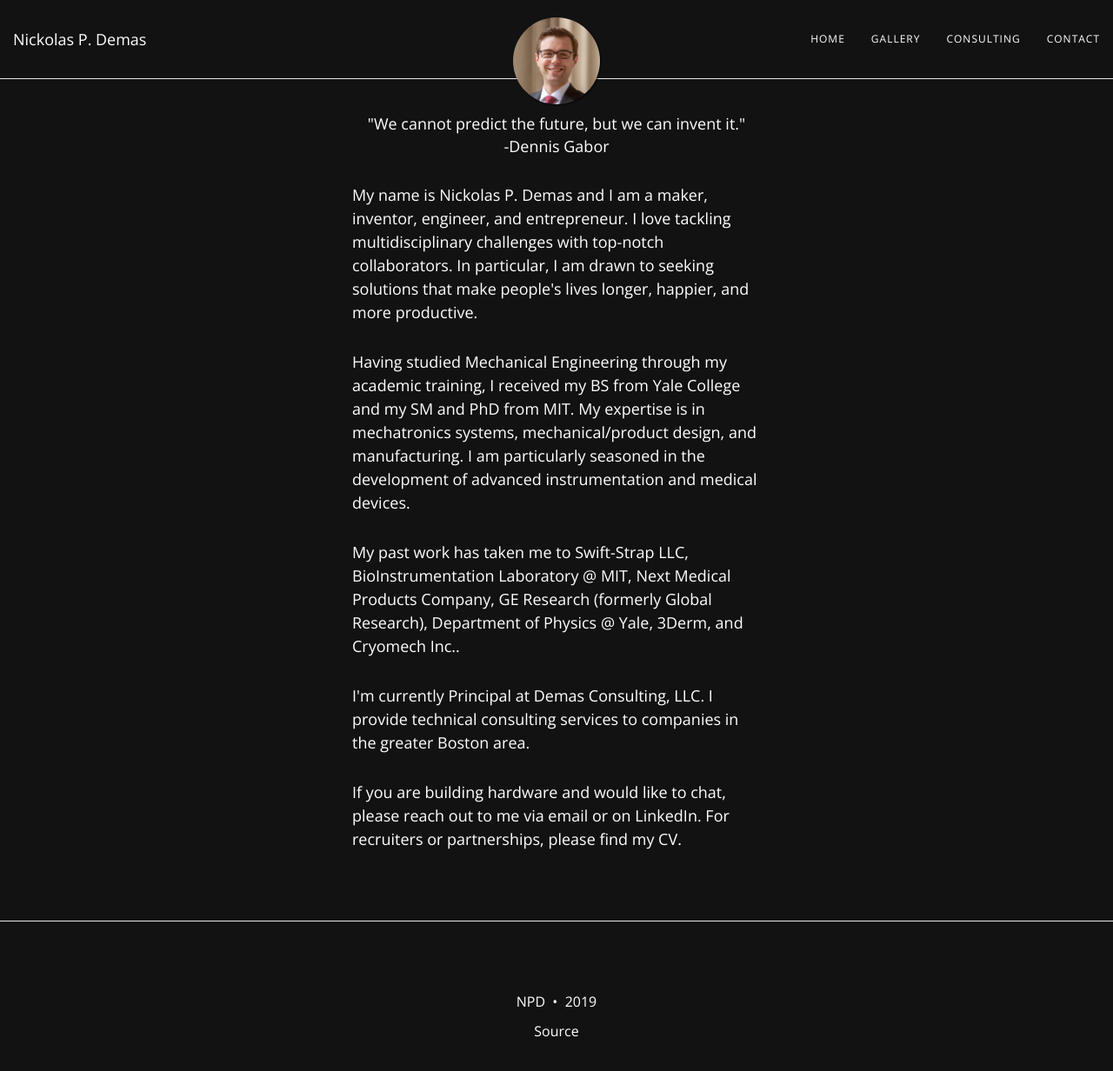
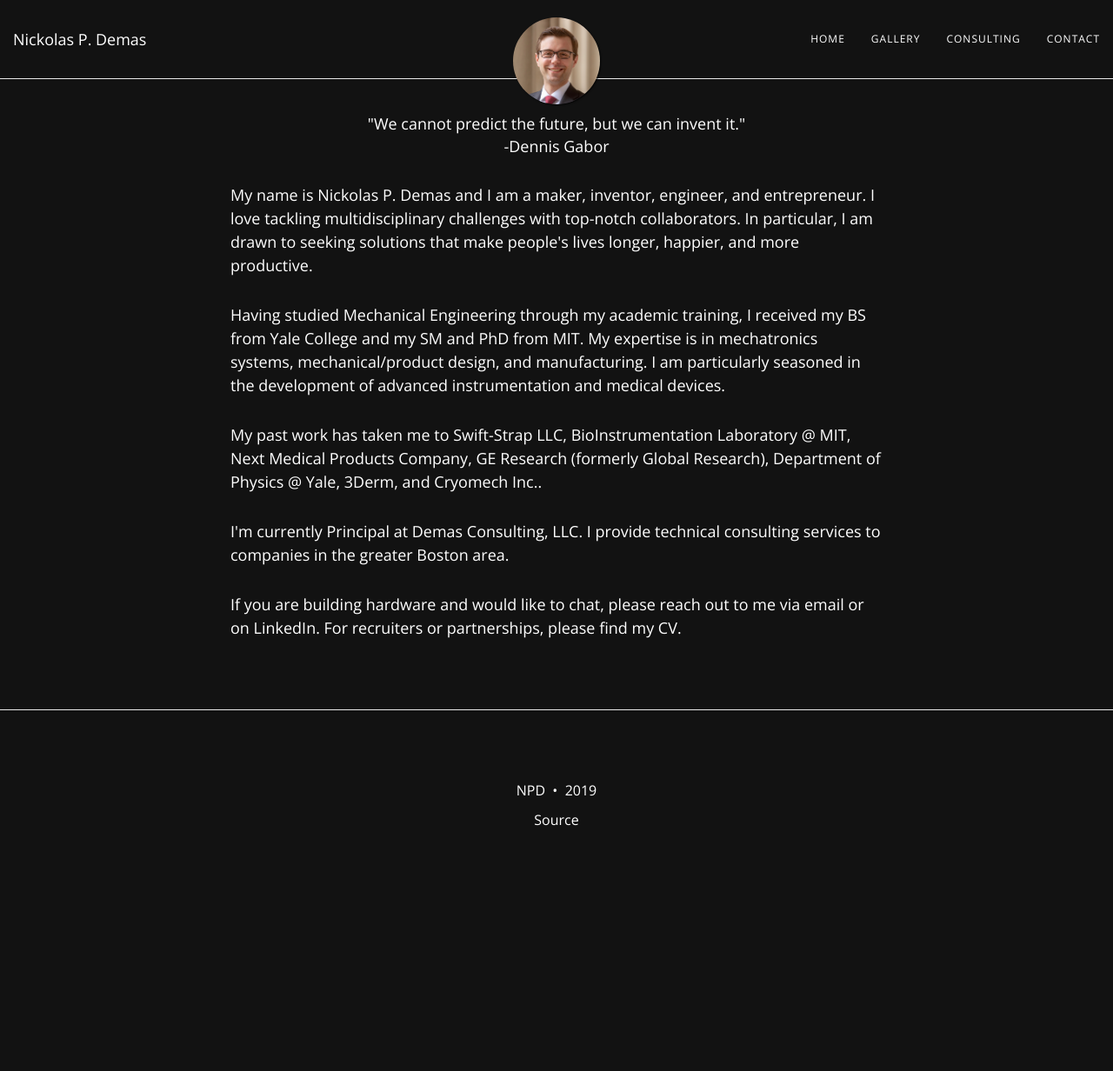
Before and after one commit to npdemas/npdemas.github.io, a Jekyll site: the page built from index.html, in a window 1280 px wide and 1248 px high. Shown: the top 1232 px of the window at 87% size. Built offline with Jekyll 4.4.1, drawn with Linux system fonts in a browser that asks for light colours; nearby versions of some CDN libraries; the list of posts is cut into pages by our own code.

Commit message:
Removed div on paragraphs

```diff
--- a/index.html
+++ b/index.html
@@ -18,7 +18,6 @@
    <br>-Dennis Gabor
 </div>
 
-<div class="col-lg-8 col-lg-offset-2 col-md-10 col-md-offset-1">
 <p>
 My name is Nickolas P. Demas and I am a maker, inventor, engineer, and entrepreneur. I love tackling multidisciplinary challenges with top-notch collaborators. In particular, I am drawn to seeking solutions that make people's lives longer, happier, and more productive.
 </p>
@@ -38,8 +37,6 @@
 <p>
 If you are building hardware and would like to chat, please reach out to me via email or on LinkedIn. For recruiters or partnerships, please find my CV.
 </p>
-
-</div>
 
 <!--
 <div class="posts-list">
```
